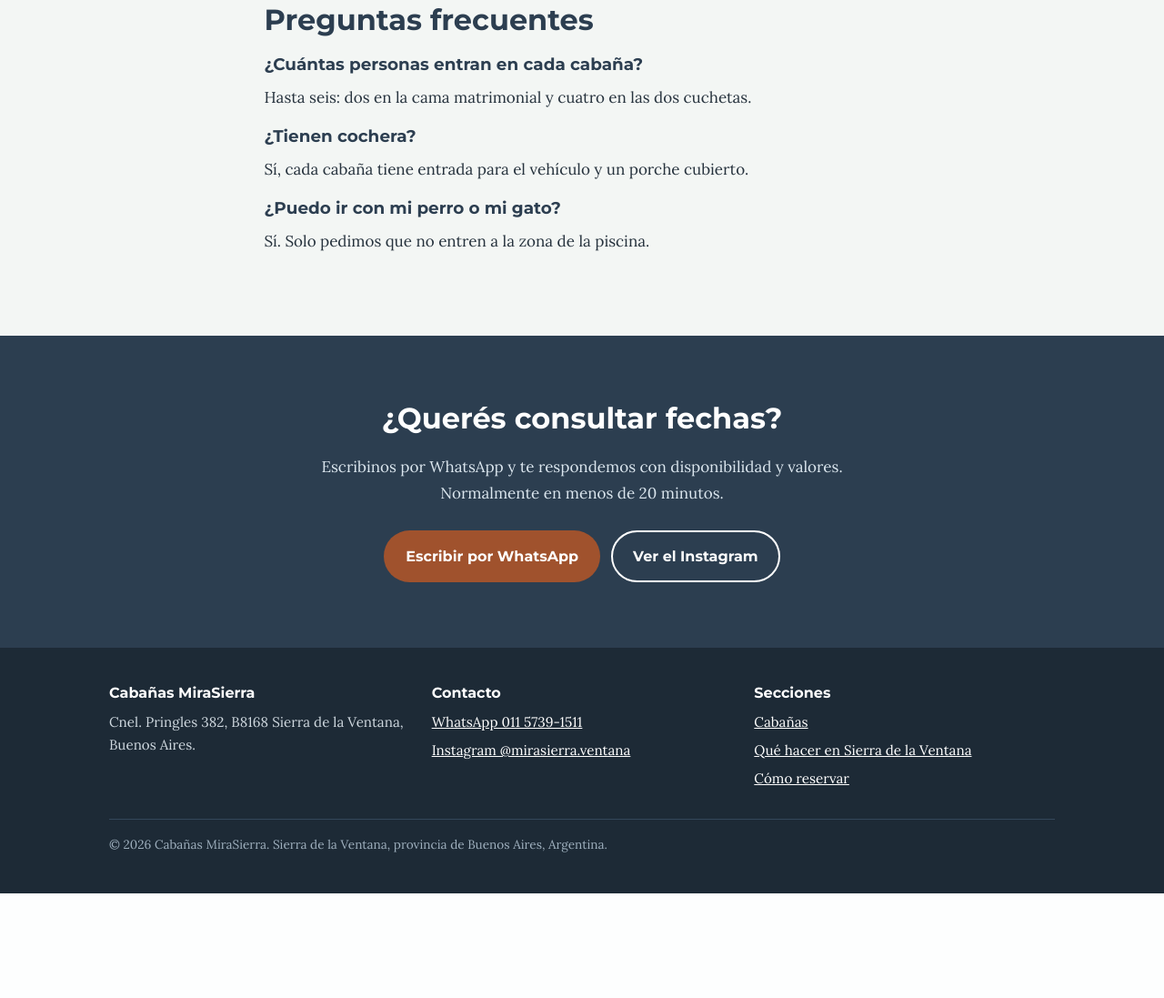
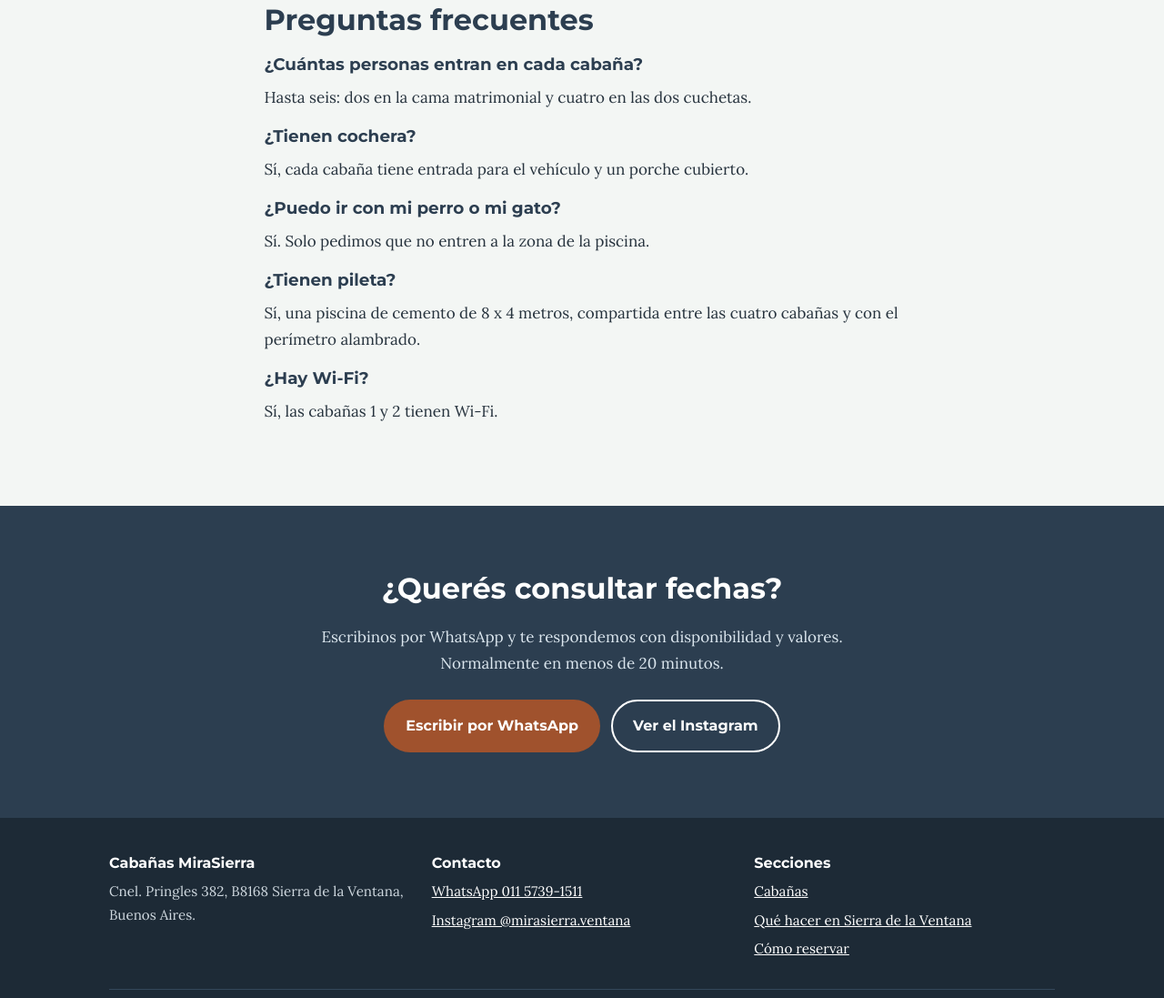
Before and after one commit to erikfosterar-arch/erikfosterar-arch.github.io, a plain HTML site: page cabanas/cabanas-1-y-2/index.html in a window 1280 px wide. Shown: the part 3312-4409 px from the top of the page at 91% size. Before the commit the page ends 4294 px from the top, so only its background shows below. Drawn offline with Linux system fonts and the light colour scheme.

Commit message:
Add files via upload

```diff
--- a/cabanas/cabanas-1-y-2/index.html
+++ b/cabanas/cabanas-1-y-2/index.html
@@ -118,6 +118,10 @@
     <p>Sí, cada cabaña tiene entrada para el vehículo y un porche cubierto.</p>
     <h3>¿Puedo ir con mi perro o mi gato?</h3>
     <p>Sí. Solo pedimos que no entren a la zona de la piscina.</p>
+    <h3>¿Tienen pileta?</h3>
+    <p>Sí, una piscina de cemento de 8 x 4 metros, compartida entre las cuatro cabañas y con el perímetro alambrado.</p>
+    <h3>¿Hay Wi-Fi?</h3>
+    <p>Sí, las cabañas 1 y 2 tienen Wi-Fi.</p>
   </div>
 </section>
 <section class="band">
```
